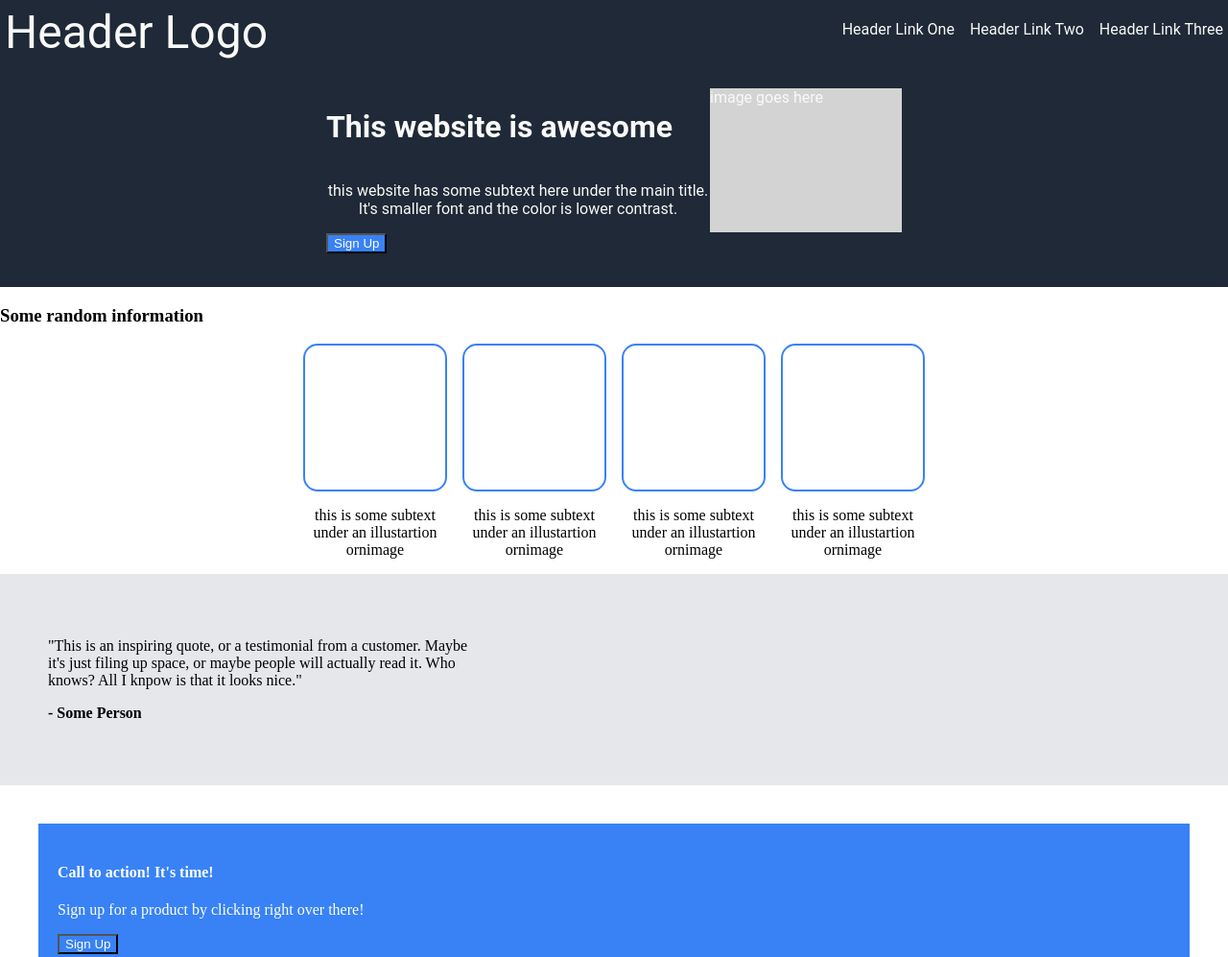
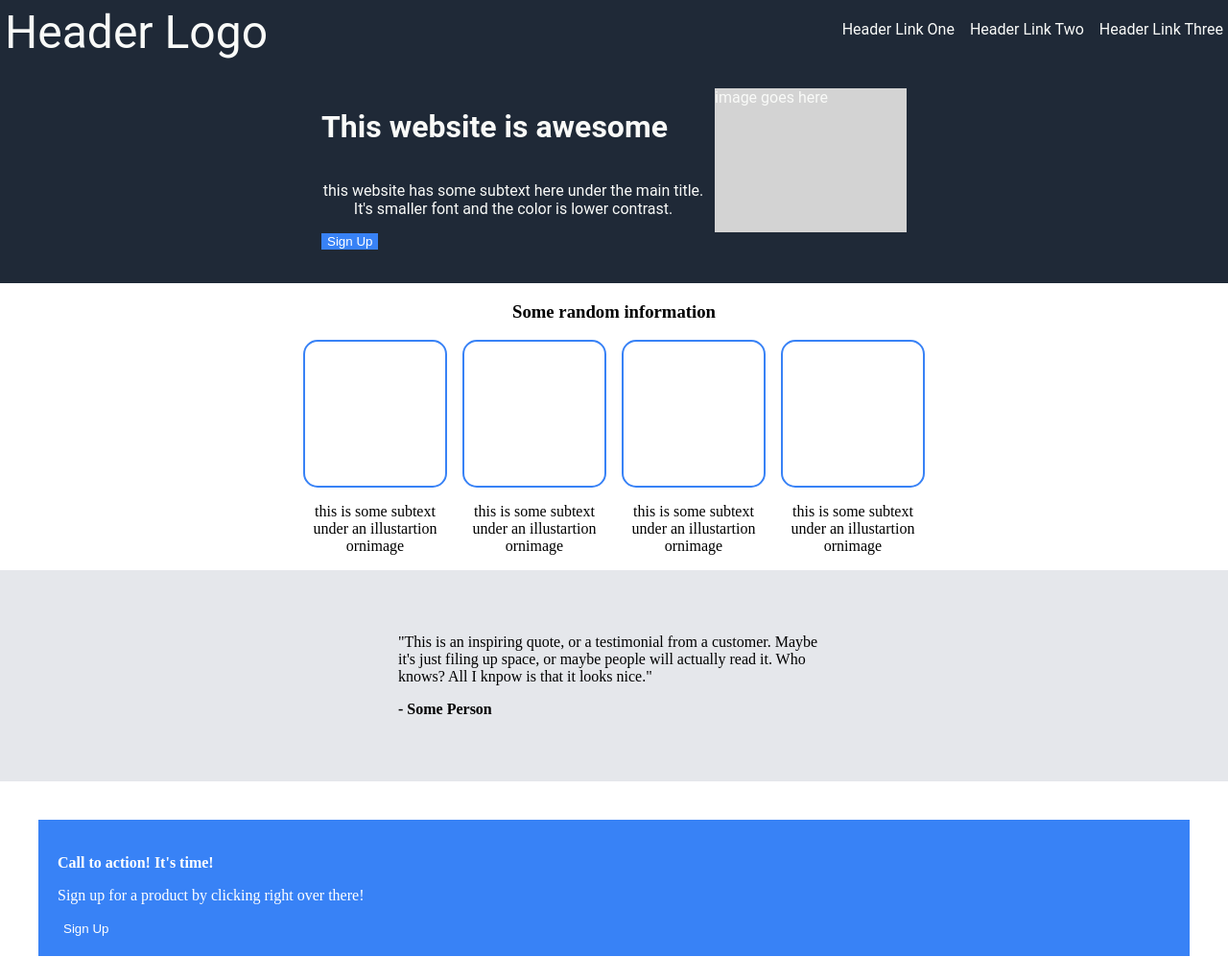
Before and after one commit to yfried770-sys/My-First-Website, a plain HTML site: page index.html in a window 1280 px wide. Shown: the top 997 px of the page at 96% size. Drawn offline with Linux system fonts and the light colour scheme.

Commit message:
Finished html and updated styles.css for better layout and design

```diff
--- a/index.html
+++ b/index.html
@@ -52,7 +52,7 @@
         </div>
         <div class="action">
             <div>
-            <h4>Call to action! It's time!</h4>
+            <p><b>Call to action! It's time!</b></p>
             <p>Sign up for a product by clicking right over there!</p>
             </div>
             <div>
--- a/styles.css
+++ b/styles.css
@@ -11,9 +11,11 @@ ul {
 
 button{background-color: #3882f6;
     color: white;
+    border: white;
 }
+
 b {
-    text-align: center;
+    text-align: left;
 }
 
 .image {width: 200px;
@@ -46,11 +48,18 @@ padding: 30px;
 display: flex;
 flex-direction: row;
 justify-content: center;
+gap: 10px;
 }
+
+.body h3 {
+    text-align: center;
+}
+
 .info {
     display: flex;
     flex-wrap: wrap;
     width: 400px;
+    text-align: left;
 }
 
 .rounded-corners {
@@ -78,7 +87,7 @@ border: 2px solid #3882f6;
 .quote {
     background-color: #e5e7eb;
     padding: 50px;
-    align-content: center;
+    justify-items: center;
 }
 
 .quote p {
```
